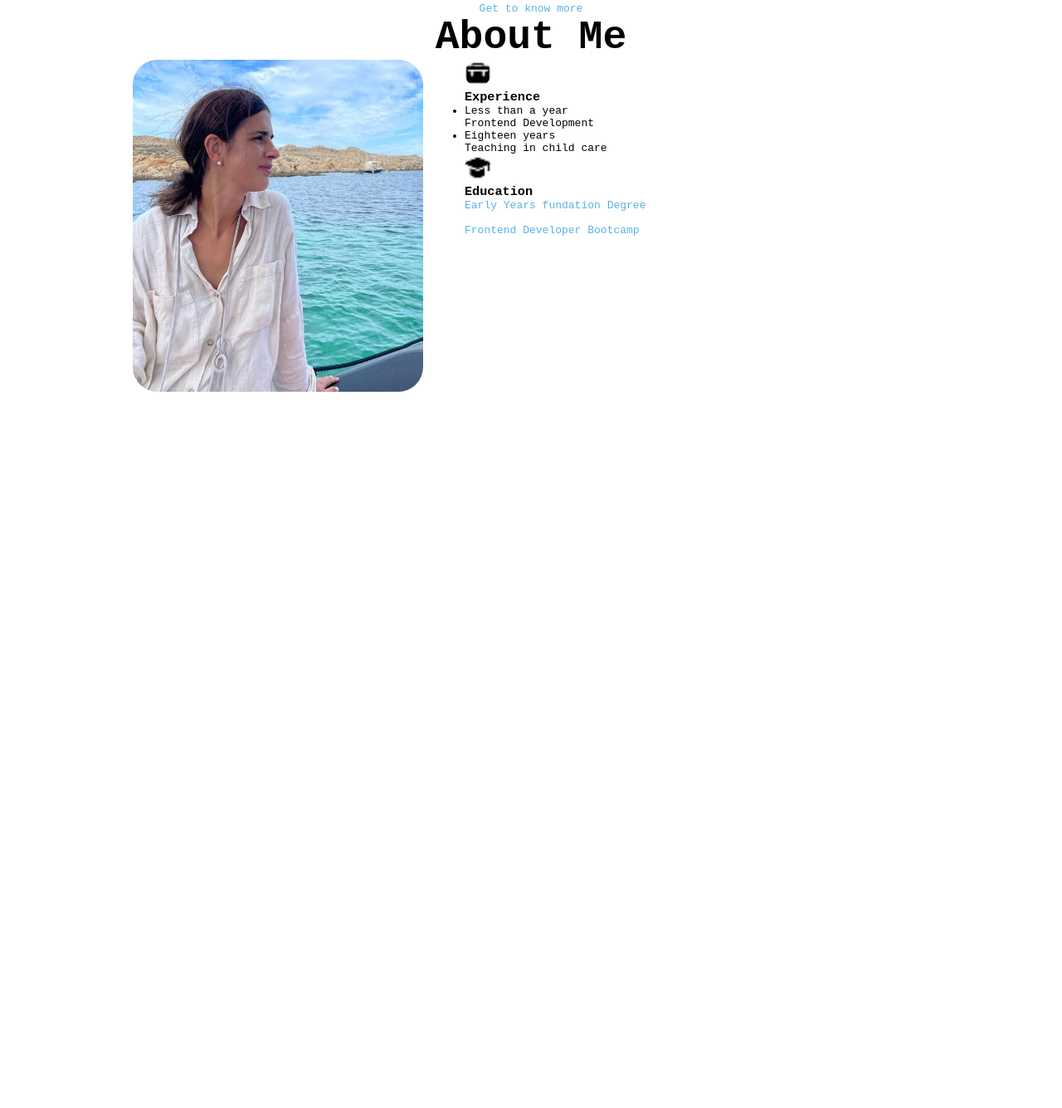
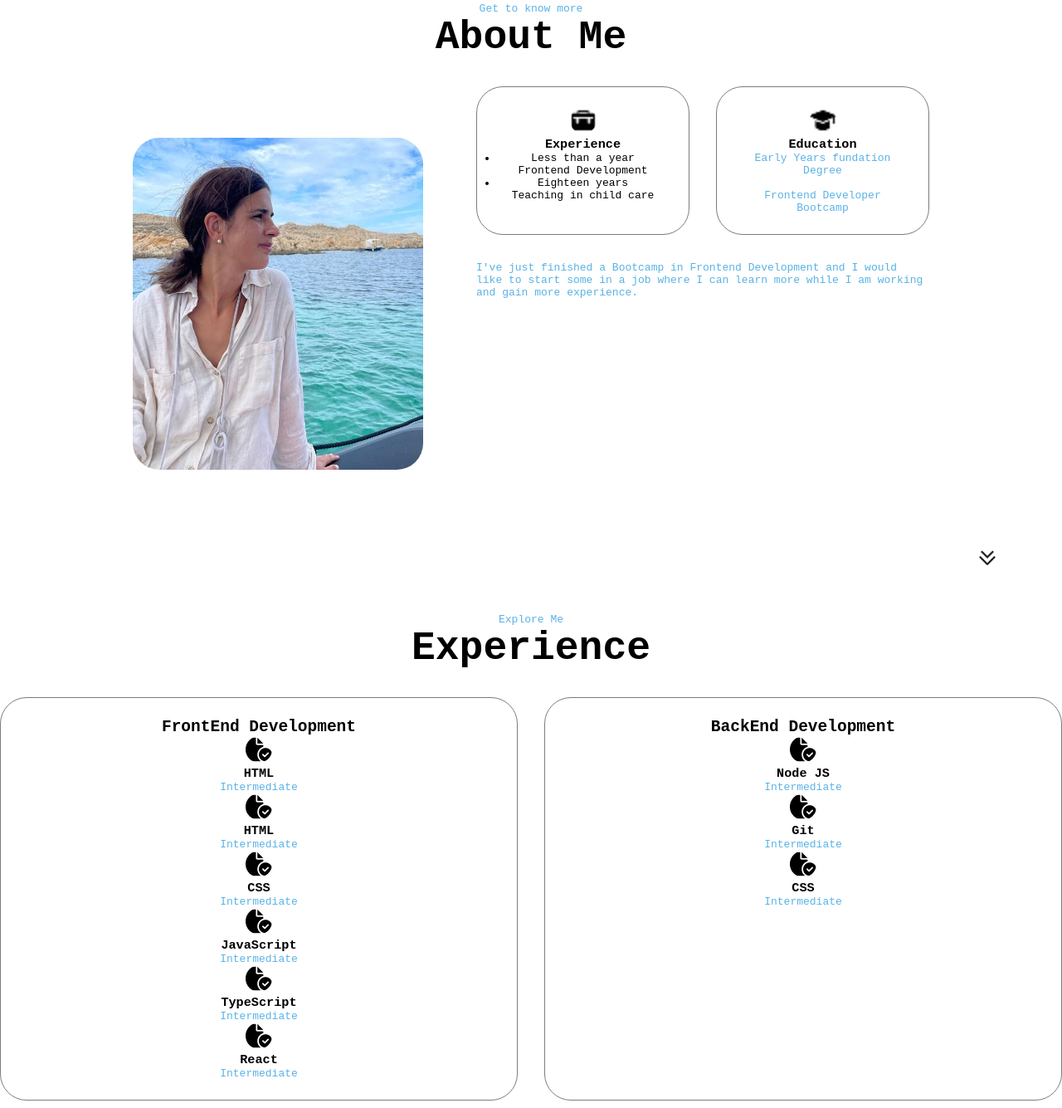
Before and after one commit to Raqueldelcastillo/bootsPorfolio, a plain HTML site: page index.html in a window 1280 px wide. Shown: the part 805-2140 px from the top of the page at 83% size. Before the commit the page ends 1544 px from the top, so only its background shows below. Drawn offline with Linux system fonts and the light colour scheme.

Commit message:
adding section for experience

```diff
--- a/index.html
+++ b/index.html
@@ -97,16 +97,109 @@ About Me
     <li>Eighteen years <br>Teaching in child care </li>
   </ul>
 </div>
-<div class=""details-container>
+<div class="details-container">
 
-<img src="./assets/education-experience.png" alt="education" class="icon">
+
+  <img src="./assets/education-experience.png" alt="education" class="icon">
 <h3>Education</h3>
 <p> Early Years fundation Degree</p> <br>
 <p> Frontend Developer Bootcamp</p>
 </div>
   </div>
+  <div class="text-container">
+    <p>
+      I've just finished a Bootcamp in Frontend Development and I would like to start some in a job where I can learn more while I am working and gain more experience.
+    </p>
+  </div>
 </div>
 </div>
+<img src="./assets/arrow_double_down.png" alt="arrow-down" width="20px" class="icon-arrow" onclick="location.href='./#experience'">
+    </section>
+
+    <sectionn id="#experience">
+      <p class ="section__text__p1">Explore Me </p>
+      <h1 class="title"> Experience</h1>
+      <div class="experience-details-container">
+      <div class="about-containers">
+      <div class="details-container">
+      <h2 class="experience-sub-title">FrontEnd Development</h2>
+<div class="article-container">
+  <article>
+    <img src="./assets/check.png" alt="check" class="icon">
+    <div>
+      <h3>HTML</h3>
+        <p>Intermediate</p>
+    </div>
+  </article>
+  <article>
+    <img src="./assets/check.png" alt="check" class="icon">
+    <div>
+      <h3>HTML</h3>
+        <p>Intermediate</p>
+    </div>
+  </article>
+  <article>
+    <img src="./assets/check.png" alt="check" class="icon">
+    <div>
+      <h3>CSS</h3>
+        <p>Intermediate</p>
+    </div>
+  </article>
+  <article>
+    <img src="./assets/check.png" alt="check" class="icon">
+    <div>
+      <h3>JavaScript</h3>
+        <p>Intermediate</p>
+    </div>
+  </article>
+  <article>
+    <img src="./assets/check.png" alt="check" class="icon">
+    <div>
+      <h3>TypeScript</h3>
+        <p>Intermediate</p>
+    </div>
+  </article>
+  <article>
+    <img src="./assets/check.png" alt="check" class="icon">
+    <div>
+      <h3>React</h3>
+        <p>Intermediate</p>
+    </div>
+  </article>
+
+</div>
+    </div>
+    <div class="details-container">
+      <h2 class="experience-sub-title">BackEnd Development</h2>
+<div class="article-container">
+  <article>
+    <img src="./assets/check.png" alt="check" class="icon">
+    <div>
+      <h3>Node JS</h3>
+        <p>Intermediate</p>
+    </div>
+  </article>
+  <article>
+    <img src="./assets/check.png" alt="check" class="icon">
+    <div>
+      <h3>Git</h3>
+        <p>Intermediate</p>
+    </div>
+  </article>
+  <article>
+    <img src="./assets/check.png" alt="check" class="icon">
+    <div>
+      <h3>CSS</h3>
+        <p>Intermediate</p>
+    </div>
+  </article>
+
+
+</div>
+    </div>
+</div>
+</div>
+
     </section>
     <script src="script.js"></script>
   </body>
--- a/mediaqueries.css
+++ b/mediaqueries.css
@@ -1,6 +1,7 @@
 @media screen and (max-width: 1200px) {
   #desktop-nav {
-    display: none;
+    display: none"
+
   }
   #hamburger-nav {
     display: flex;
--- a/style.css
+++ b/style.css
@@ -188,7 +188,8 @@ img {
 }
 .btn-color-1,
 .btn-color-2 {
-  border: rgb(2, 2, 41) 0.1rem solid;
+  border: rgb(89, 178, 230) 0.1rem solid;
+  /* border: rgb(2, 2, 41) 0.1rem solid; */
 }
 .btn-color-1:hover,
 .btn-color-2:hover {
@@ -197,3 +198,46 @@ img {
   /* background: rgb(113, 124, 8); */
   color: aliceblue;
 }
+
+#about {
+  position: relative;
+}
+.about-containers {
+  gap: 2rem;
+  margin-bottom: 2rem;
+  margin-top: 2rem;
+}
+.about-details-containers {
+  justify-content: center;
+  flex-direction: column;
+}
+.about-containers,
+.about-details-containers {
+  display: flex;
+}
+.about-pic {
+  border-radius: 2rem;
+}
+.icon-arrow {
+  position: absolute;
+  right: -5rem;
+  background-origin: 2.5rem;
+}
+.details-container {
+  padding: 1.5rem;
+  flex: 1;
+  background: white;
+  border-radius: 2rem;
+  border: 0.1rem solid;
+  border-color: rgb(122, 124, 125);
+  text-align: center;
+}
+.section-container {
+  gap: 4rem;
+  height: 80%;
+}
+.section__pic-container {
+  height: 400px;
+  width: 400px;
+  margin: auto 0;
+}
```
Also changed, not shown: assets/arrow_double_down.png (added), assets/check.png (added).
